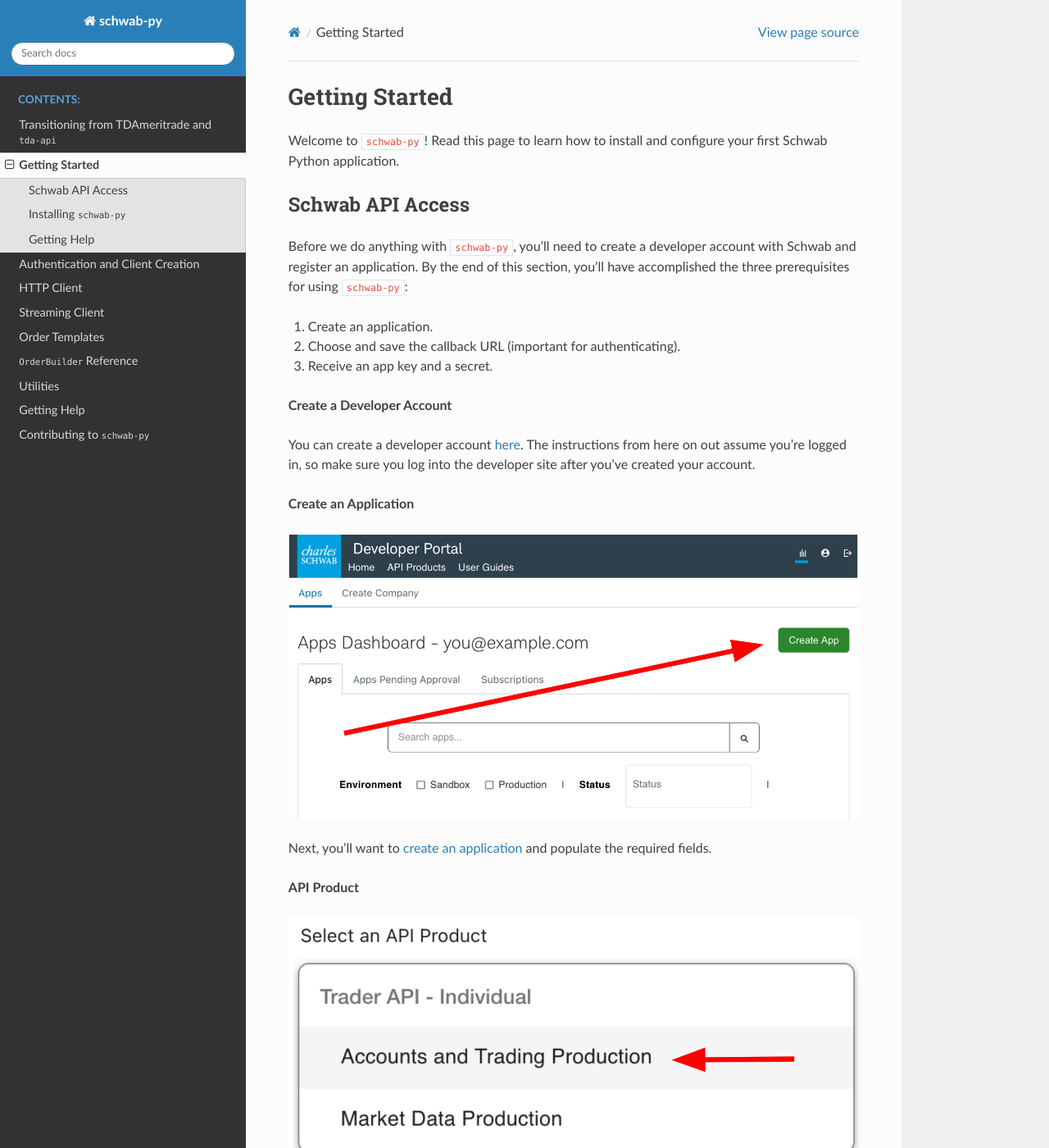
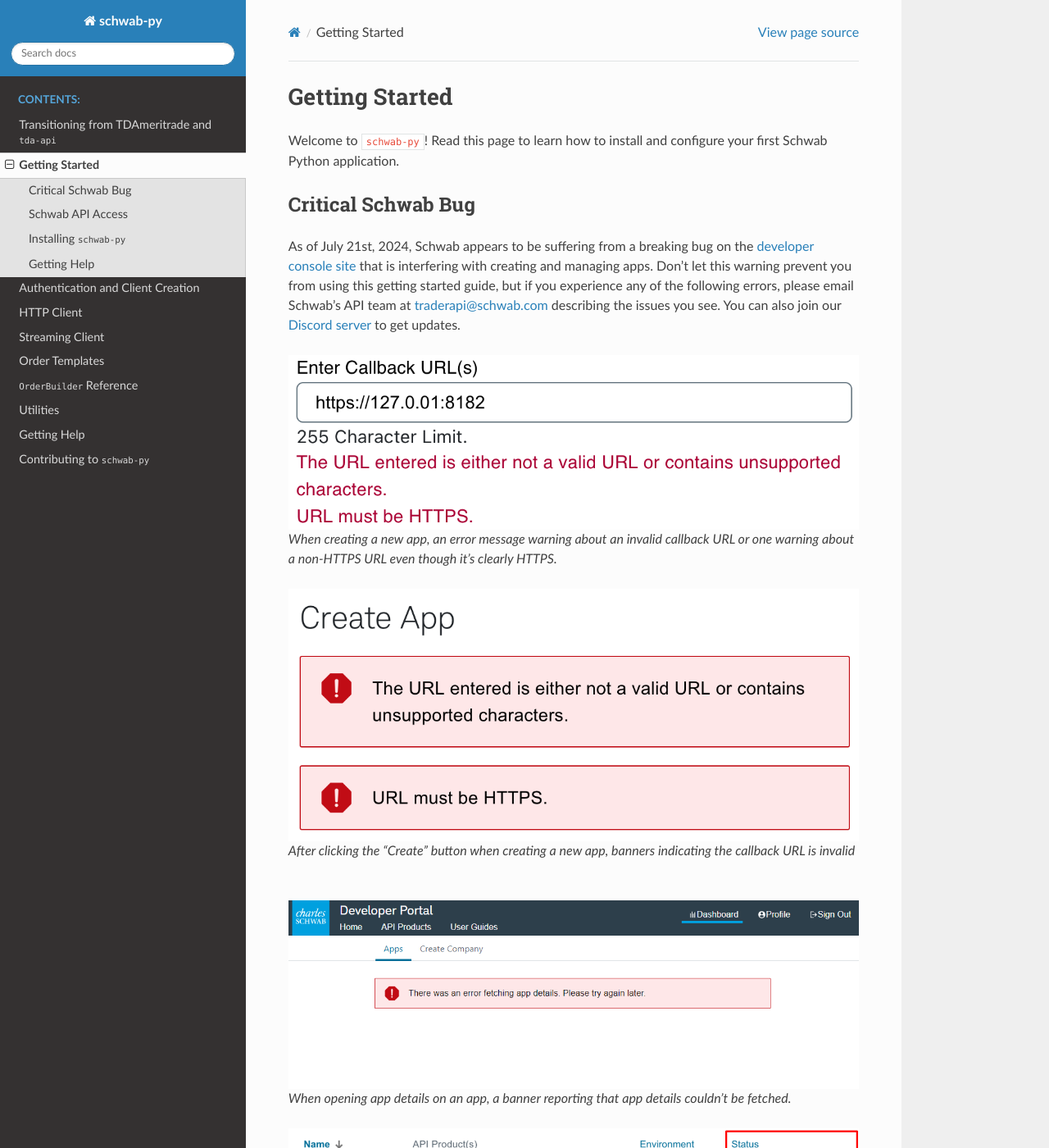
Before and after one commit to Hu1kSmash/schwab-py, a Sphinx documentation site: the page built from docs/getting-started.rst, in a window 1280 px wide and 1400 px high. Shown: the whole window at 82% size. Built offline with Sphinx 7.4.7 and the Read the Docs theme 2.0.0, drawn with Linux system fonts in a browser that asks for light colours; some of the changed text lies outside the part shown.

Commit message:
Added warning about Schwab bug (#167)

```diff
--- a/docs/getting-started.rst
+++ b/docs/getting-started.rst
@@ -7,6 +7,37 @@
 Welcome to ``schwab-py``! Read this page to learn how to install and configure
 your first Schwab Python application.
 
+
++++++++++++++++++++
+Critical Schwab Bug
++++++++++++++++++++
+
+As of July 21st, 2024, Schwab appears to be suffering from a breaking bug on the
+`developer console site <https://beta-developer.schwab.com>`__ that is
+interfering with creating and managing apps. Don't let this warning prevent you
+from using this getting started guide, but if you experience any of the
+following errors, please email Schwab's API team at `traderapi@schwab.com
+<mailto:traderapi@schwab.com>`__ describing the issues you see. You can also
+join our `Discord server <https://discord.gg/mm44rstRCg>`__ to get updates.
+
+.. figure:: _static/setting-up-invalid-url.png
+
+  When creating a new app, an error message warning about an invalid callback
+  URL or one warning about a non-HTTPS URL even though it's clearly HTTPS.
+
+.. figure:: _static/setting-up-invalid-url-banner.png
+
+  After clicking the "Create" button when creating a new app, banners
+  indicating the callback URL is invalid
+
+.. figure:: _static/setting-up-error-fetching-app-details.png
+
+  When opening app details on an app, a banner reporting that app details
+  couldn't be fetched.
+
+.. figure:: _static/setting-up-app-registration-error.png
+
+  After creating an app, a status of ``App Registration Error``
 
 +++++++++++++++++
 Schwab API Access
```
Also changed, not shown: docs/_static/setting-up-app-registration-error.png (added), docs/_static/setting-up-error-fetching-app-details.png (added), docs/_static/setting-up-invalid-url-banner.png (added), docs/_static/setting-up-invalid-url.png (added).
